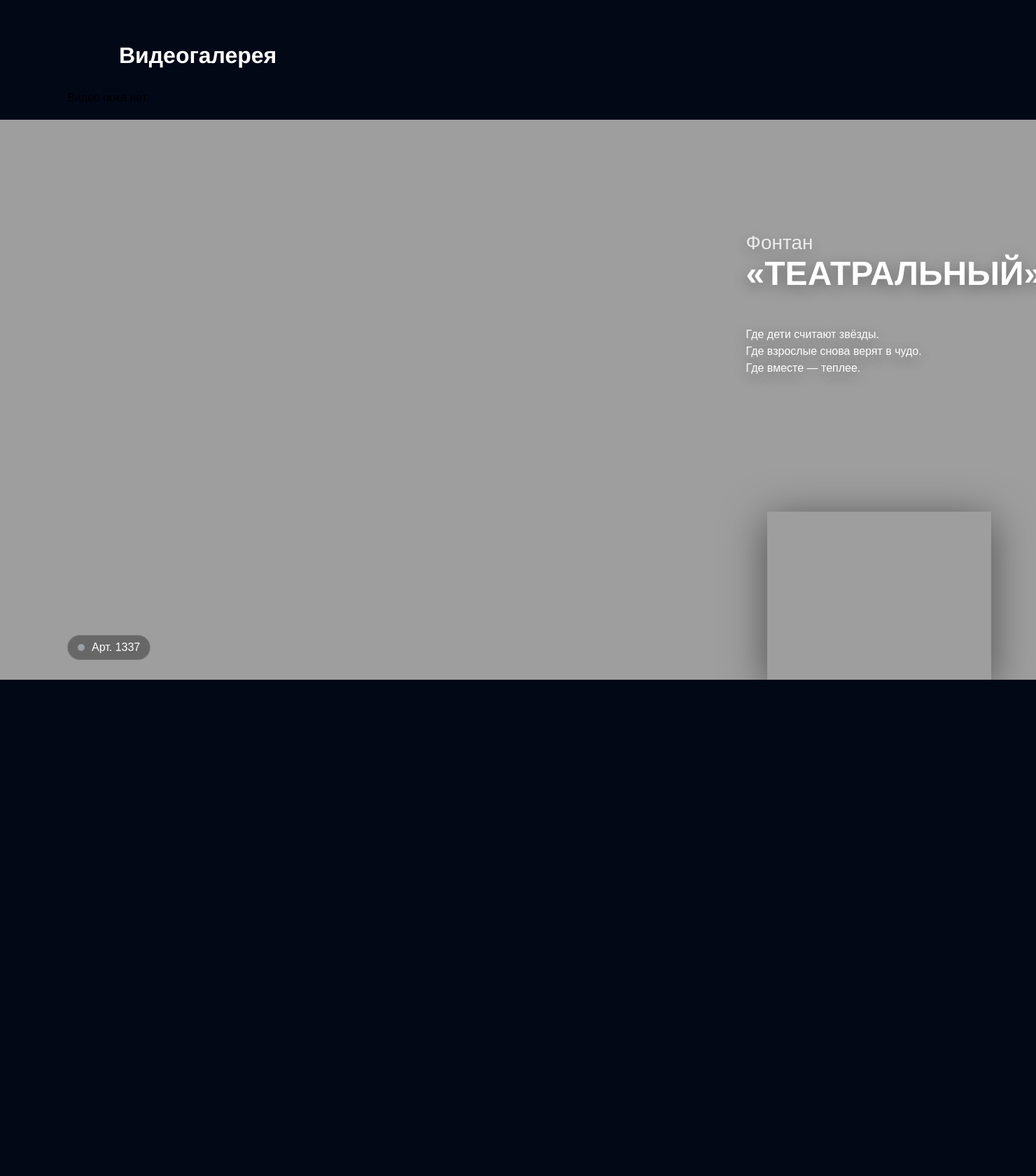
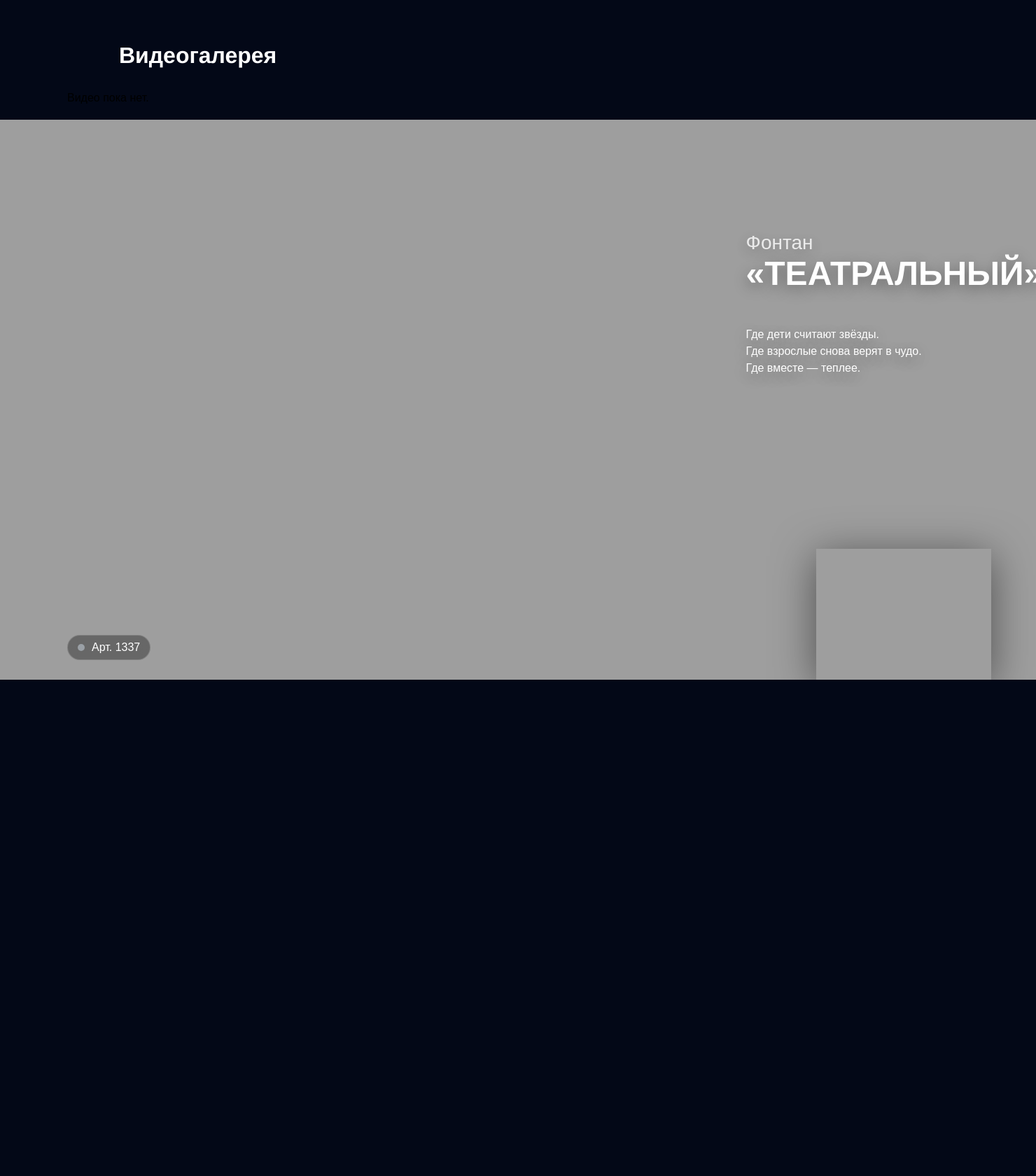
Before and after one commit to blyaka/LS-ILLUMINATION, a Django app: page / in a window 1480 px wide. Shown: the part 2294-3974 px from the top of the page at 70% size. Run offline with Django 4.2, Linux system fonts and the light colour scheme; data comes from the database, SQL or seed files in the repository; data that the repository does not hold is empty; some web fonts are replaced; grey boxes are pictures that could not be loaded.

Commit message:
fix home

```diff
--- a/app/static/css/pages/404.css
+++ b/app/static/css/pages/404.css
@@ -28,6 +28,7 @@ main {
     flex-direction: column;
     justify-content: center;
     align-items: center;
+    gap: 20px;
 }
 
 h1 {
@@ -56,7 +57,7 @@ p {
     font-size: 16px;
     transition: all 0.3s ease;
     box-shadow:
-        0 0 15px rgba(188, 66, 133, 0.6),
+        0 0 45px rgba(188, 66, 133, 0.6),
         /* внешнее свечение */
         inset 0 0 10px rgba(188, 66, 133, 0.4);
     /* внутреннее свечение */
--- a/app/static/css/pages/home.css
+++ b/app/static/css/pages/home.css
@@ -541,7 +541,7 @@
     position: absolute;
     right: 64px;
     bottom: 0px;
-    width: min(320px, 28vw);
+    width: min(250px, 28vw);
     height: auto;
     opacity: 0;
     transform: translateY(16px);
```
